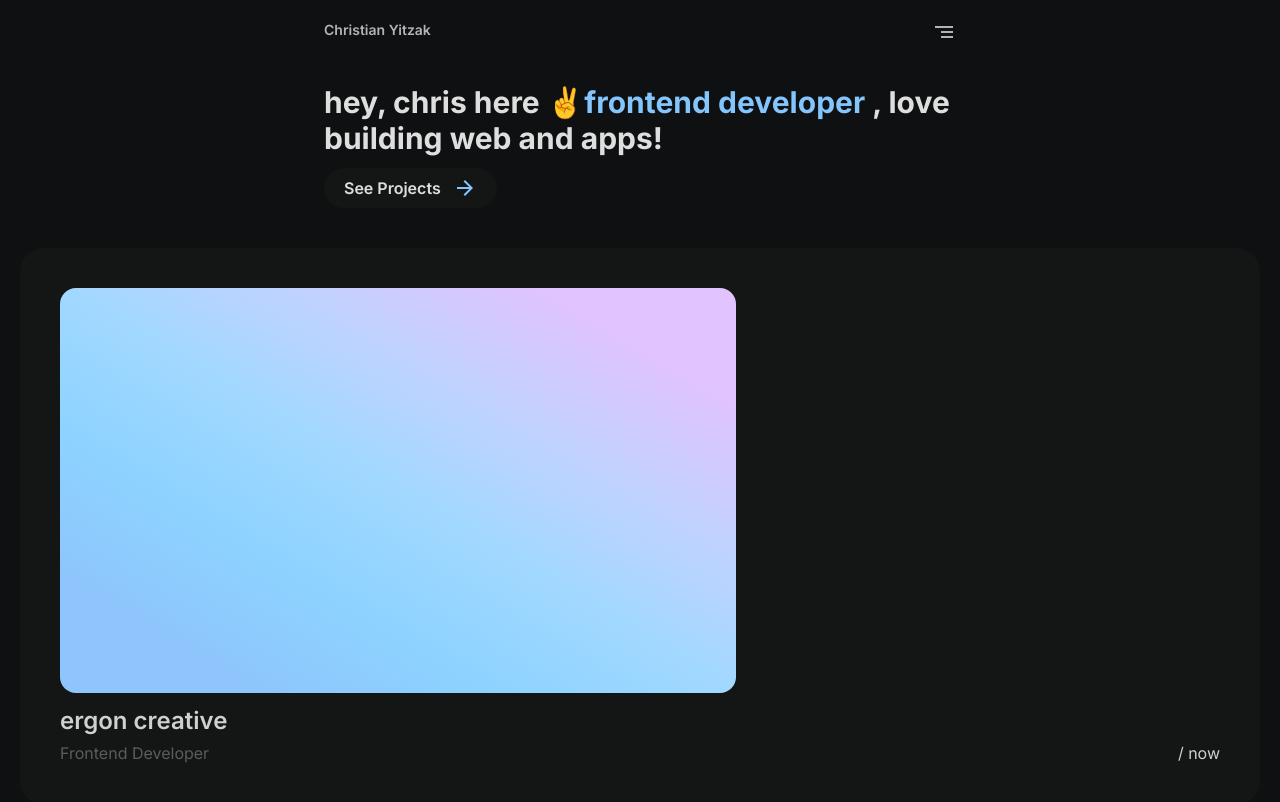
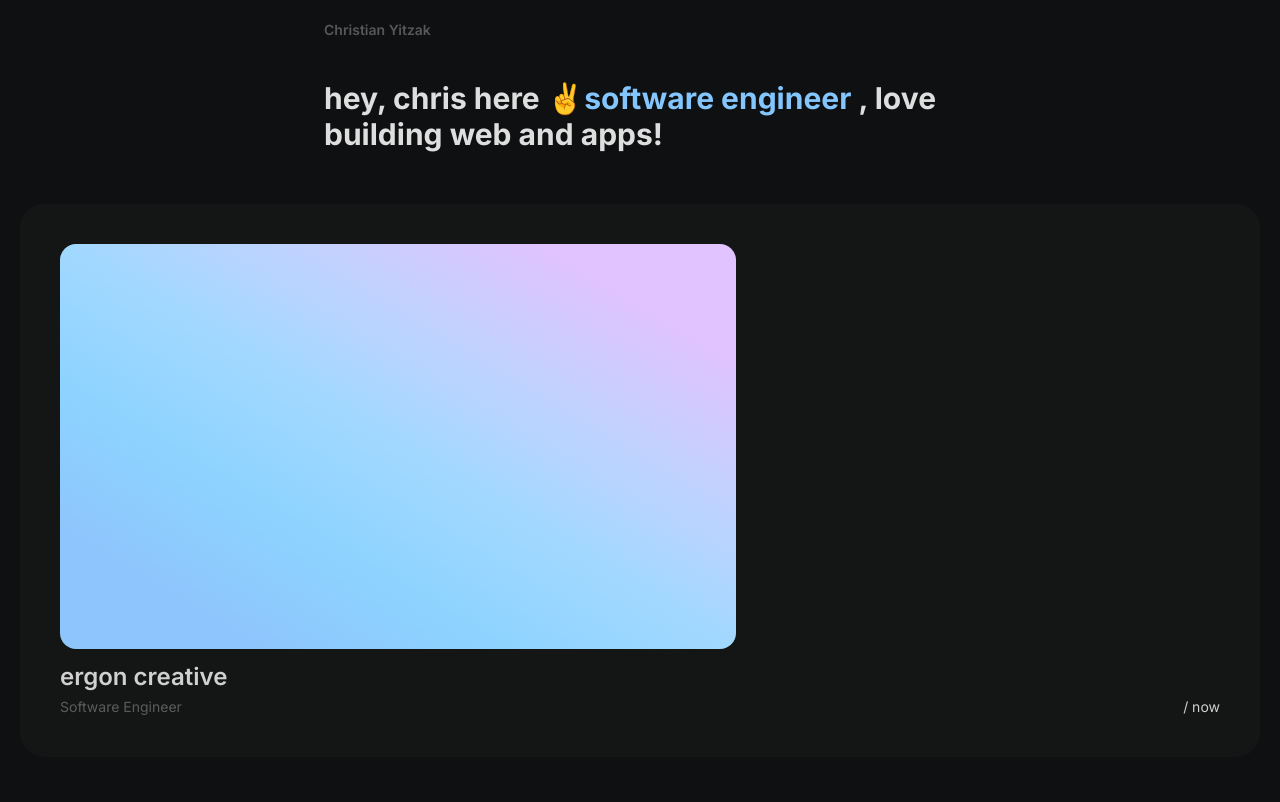
Before and after one commit to christianyitzak/personal-site, a React (Vite) app: page / in a window 1280 px wide. Shown: the top 802 px of the page. Built offline with nearby package versions, Linux system fonts and the light colour scheme.

Commit message:
change design for the header n homepage

```diff
--- a/src/components/Header.jsx
+++ b/src/components/Header.jsx
@@ -3,33 +3,11 @@ import { NavLink } from "react-router";
 function Header() {
     return (
         <header className="p-5 flex justify-between max-w-2xl mx-auto">
-            {/* <div className="text-[#b4b4b4] flex gap-2 text-sm">
-                <NavLink to="/" className="py-1 px-2 rounded-sm">
-                    Home
-                </NavLink>
-
-                <NavLink to="/projects" className="py-1 px-2 rounded-sm">
-                    Projects
-                </NavLink>
-            </div> */}
-
             <div>
-                <p className="text-[#b4b4b4] text-sm font-semibold">
+                <p className="text-[#ffffff4d] text-sm font-semibold">
                     Christian Yitzak
                 </p>
             </div>
-
-            <button>
-                <svg
-                    xmlns="http://www.w3.org/2000/svg"
-                    height="24px"
-                    viewBox="0 -960 960 960"
-                    width="24px"
-                    fill="#b4b4b4"
-                >
-                    <path d="M360-240v-80h480v80H360Zm0-200v-80h480v80H360ZM120-640v-80h720v80H120Z" />
-                </svg>
-            </button>
         </header>
     );
 }
--- a/src/pages/HomePage.jsx
+++ b/src/pages/HomePage.jsx
@@ -8,67 +8,9 @@ function HomePage() {
             <section className="p-5 max-w-2xl mx-auto">
                 <h1 className="text-[#dedede] text-3xl font-bold mb-3">
                     hey, chris here ✌️
-                    <span className="text-[#83c5fc]">frontend developer</span> ,
+                    <span className="text-[#83c5fc]">software engineer</span> ,
                     love building web and apps!
                 </h1>
-                {/* <div className="flex gap-3.5">
-                    <Link
-                        to="mailto:christianyitzak@gmail.com"
-                        className="bg-[#191919] p-2 rounded-xl"
-                    >
-                        <svg
-                            xmlns="http://www.w3.org/2000/svg"
-                            viewBox="0 0 20 20"
-                            fill="white"
-                            className="h-5 w-5"
-                        >
-                            <path d="M3 4a2 2 0 00-2 2v1.161l8.441 4.221a1.25 1.25 0 001.118 0L19 7.162V6a2 2 0 00-2-2H3z"></path>
-                            <path d="M19 8.839l-7.77 3.885a2.75 2.75 0 01-2.46 0L1 8.839V14a2 2 0 002 2h14a2 2 0 002-2V8.839z"></path>
-                        </svg>
-                    </Link>
-                    <Link
-                        to="https://www.instagram.com/christian.yitzak/"
-                        className="bg-[#191919] p-2 rounded-xl"
-                    >
-                        <svg
-                            stroke="currentColor"
-                            fill="white"
-                            strokeWidth="0"
-                            viewBox="0 0 448 512"
-                            className="h-5 w-5"
-                            xmlns="http://www.w3.org/2000/svg"
-                        >
-                            <path d="M224.1 141c-63.6 0-114.9 51.3-114.9 114.9s51.3 114.9 114.9 114.9S339 319.5 339 255.9 287.7 141 224.1 141zm0 189.6c-41.1 0-74.7-33.5-74.7-74.7s33.5-74.7 74.7-74.7 74.7 33.5 74.7 74.7-33.6 74.7-74.7 74.7zm146.4-194.3c0 14.9-12 26.8-26.8 26.8-14.9 0-26.8-12-26.8-26.8s12-26.8 26.8-26.8 26.8 12 26.8 26.8zm76.1 27.2c-1.7-35.9-9.9-67.7-36.2-93.9-26.2-26.2-58-34.4-93.9-36.2-37-2.1-147.9-2.1-184.9 0-35.8 1.7-67.6 9.9-93.9 36.1s-34.4 58-36.2 93.9c-2.1 37-2.1 147.9 0 184.9 1.7 35.9 9.9 67.7 36.2 93.9s58 34.4 93.9 36.2c37 2.1 147.9 2.1 184.9 0 35.9-1.7 67.7-9.9 93.9-36.2 26.2-26.2 34.4-58 36.2-93.9 2.1-37 2.1-147.8 0-184.8zM398.8 388c-7.8 19.6-22.9 34.7-42.6 42.6-29.5 11.7-99.5 9-132.1 9s-102.7 2.6-132.1-9c-19.6-7.8-34.7-22.9-42.6-42.6-11.7-29.5-9-99.5-9-132.1s-2.6-102.7 9-132.1c7.8-19.6 22.9-34.7 42.6-42.6 29.5-11.7 99.5-9 132.1-9s102.7-2.6 132.1 9c19.6 7.8 34.7 22.9 42.6 42.6 11.7 29.5 9 99.5 9 132.1s2.7 102.7-9 132.1z"></path>
-                        </svg>
-                    </Link>
-                    <Link
-                        to="https://github.com/christianyitzak"
-                        className="bg-[#191919] p-2 rounded-xl"
-                    >
-                        <svg
-                            stroke="currentColor"
-                            fill="white"
-                            strokeWidth="0"
-                            viewBox="0 0 496 512"
-                            className="h-5 w-5"
-                            xmlns="http://www.w3.org/2000/svg"
-                        >
-                            <path d="M165.9 397.4c0 2-2.3 3.6-5.2 3.6-3.3.3-5.6-1.3-5.6-3.6 0-2 2.3-3.6 5.2-3.6 3-.3 5.6 1.3 5.6 3.6zm-31.1-4.5c-.7 2 1.3 4.3 4.3 4.9 2.6 1 5.6 0 6.2-2s-1.3-4.3-4.3-5.2c-2.6-.7-5.5.3-6.2 2.3zm44.2-1.7c-2.9.7-4.9 2.6-4.6 4.9.3 2 2.9 3.3 5.9 2.6 2.9-.7 4.9-2.6 4.6-4.6-.3-1.9-3-3.2-5.9-2.9zM244.8 8C106.1 8 0 113.3 0 252c0 110.9 69.8 205.8 169.5 239.2 12.8 2.3 17.3-5.6 17.3-12.1 0-6.2-.3-40.4-.3-61.4 0 0-70 15-84.7-29.8 0 0-11.4-29.1-27.8-36.6 0 0-22.9-15.7 1.6-15.4 0 0 24.9 2 38.6 25.8 21.9 38.6 58.6 27.5 72.9 20.9 2.3-16 8.8-27.1 16-33.7-55.9-6.2-112.3-14.3-112.3-110.5 0-27.5 7.6-41.3 23.6-58.9-2.6-6.5-11.1-33.3 2.6-67.9 20.9-6.5 69 27 69 27 20-5.6 41.5-8.5 62.8-8.5s42.8 2.9 62.8 8.5c0 0 48.1-33.6 69-27 13.7 34.7 5.2 61.4 2.6 67.9 16 17.7 25.8 31.5 25.8 58.9 0 96.5-58.9 104.2-114.8 110.5 9.2 7.9 17 22.9 17 46.4 0 33.7-.3 75.4-.3 83.6 0 6.5 4.6 14.4 17.3 12.1C428.2 457.8 496 362.9 496 252 496 113.3 383.5 8 244.8 8zM97.2 352.9c-1.3 1-1 3.3.7 5.2 1.6 1.6 3.9 2.3 5.2 1 1.3-1 1-3.3-.7-5.2-1.6-1.6-3.9-2.3-5.2-1zm-10.8-8.1c-.7 1.3.3 2.9 2.3 3.9 1.6 1 3.6.7 4.3-.7.7-1.3-.3-2.9-2.3-3.9-2-.6-3.6-.3-4.3.7zm32.4 35.6c-1.6 1.3-1 4.3 1.3 6.2 2.3 2.3 5.2 2.6 6.5 1 1.3-1.3.7-4.3-1.3-6.2-2.2-2.3-5.2-2.6-6.5-1zm-11.4-14.7c-1.6 1-1.6 3.6 0 5.9 1.6 2.3 4.3 3.3 5.6 2.3 1.6-1.3 1.6-3.9 0-6.2-1.4-2.3-4-3.3-5.6-2z"></path>
-                        </svg>
-                    </Link>
-                </div> */}
-                <button className="flex gap-3 text-[#dedede] font-semibold bg-[#141515] py-2 px-5 rounded-full">
-                    See Projects
-                    <svg
-                        xmlns="http://www.w3.org/2000/svg"
-                        height="24px"
-                        viewBox="0 -960 960 960"
-                        width="24px"
-                        fill="#83c5fc"
-                    >
-                        <path d="M647-440H160v-80h487L423-744l57-56 320 320-320 320-57-56 224-224Z" />
-                    </svg>
-                </button>
             </section>
 
             <section className="grid grid-cols-1 p-5">
@@ -83,9 +25,11 @@ function HomePage() {
                         ergon creative
                     </p>
 
-                    <div className="flex justify-between">
-                        <p className="text-[#ffffff4d]">Frontend Developer</p>
-                        <p className="text-[#ffffffcc]">/ now</p>
+                    <div className="flex justify-between items-center">
+                        <p className="text-[#ffffff4d] text-sm">
+                            Software Engineer
+                        </p>
+                        <p className="text-[#ffffffcc] text-sm">/ now</p>
                     </div>
                 </div>
             </section>
```
